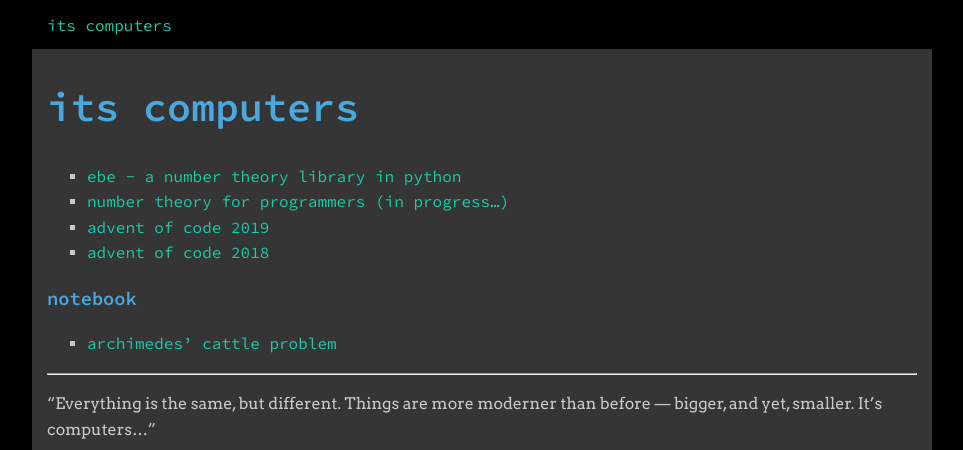
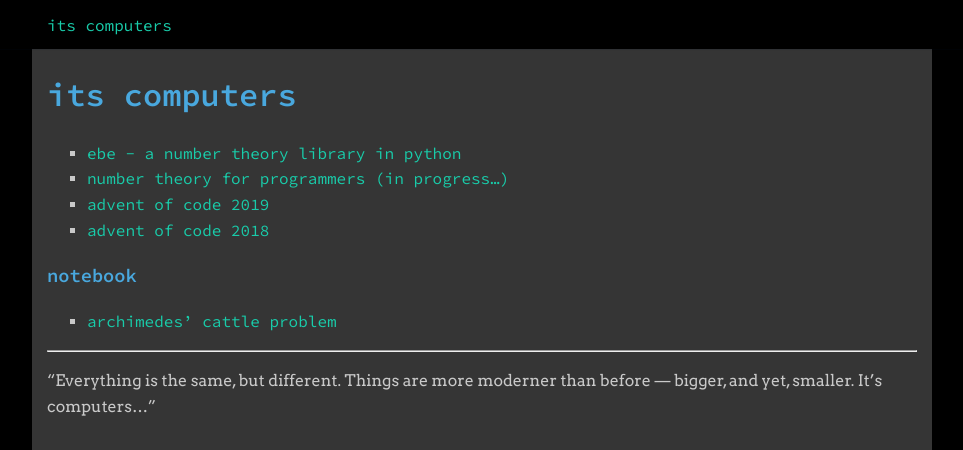
Before and after one commit to itscomputers/itscomputers.github.io, a Jekyll site: the page built from index.md, in a window 1280 px wide and 1067 px high. Shown: the top 450 px of the window, without its empty margins (158-1121 px from the left). Built offline with Jekyll 4.4.1, drawn with Linux system fonts in a browser that asks for light colours; grey boxes are pictures that could not be loaded.

Commit message:
header size update

```diff
--- a/_sass/_layout.scss
+++ b/_sass/_layout.scss
@@ -32,7 +32,7 @@ h1, h2, h3 {
 }
 
 h1 {
-  font-size: 2.5em;
+  font-size: 2em;
   a, a:visited {
     text-decoration: none;
     color: $heading-font-color;
@@ -40,7 +40,7 @@ h1 {
 }
 
 h2 {
-  font-size: 2em;
+  font-size: 1.75em;
 }
 
 a, a:visited {
```
